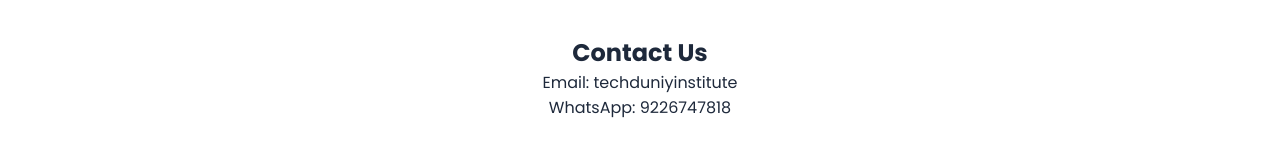
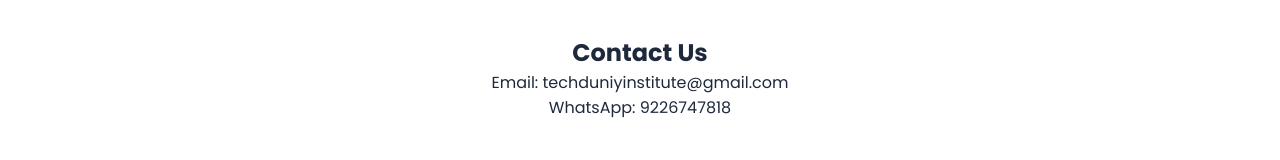
Before and after one commit to dipaksuryawanshi425-maker/tech-duniya-institute, a plain HTML site: page index.html in a window 1280 px wide. Shown: the part 1680-1840 px from the top of the page. Drawn offline with Linux system fonts and the light colour scheme.

Commit message:
Update index.html

```diff
--- a/index.html
+++ b/index.html
@@ -288,7 +288,7 @@
 
 <section class="contact" id="contact">
   <h2>Contact Us</h2>
-  <p>Email: techduniyinstitute</p>
+  <p>Email: techduniyinstitute@gmail.com</p>
   <p>WhatsApp: 9226747818</p>
 </section>
 
```
